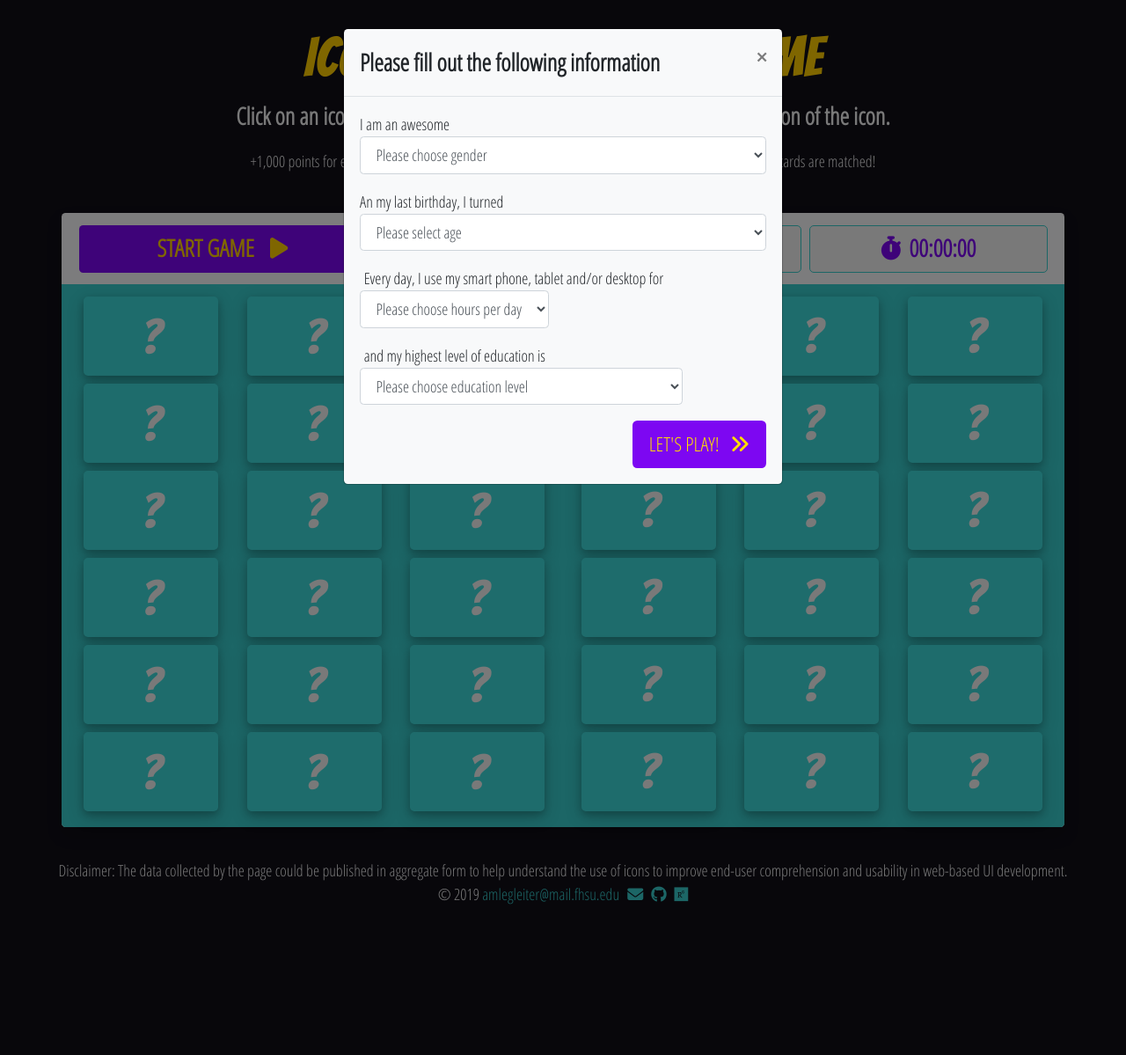
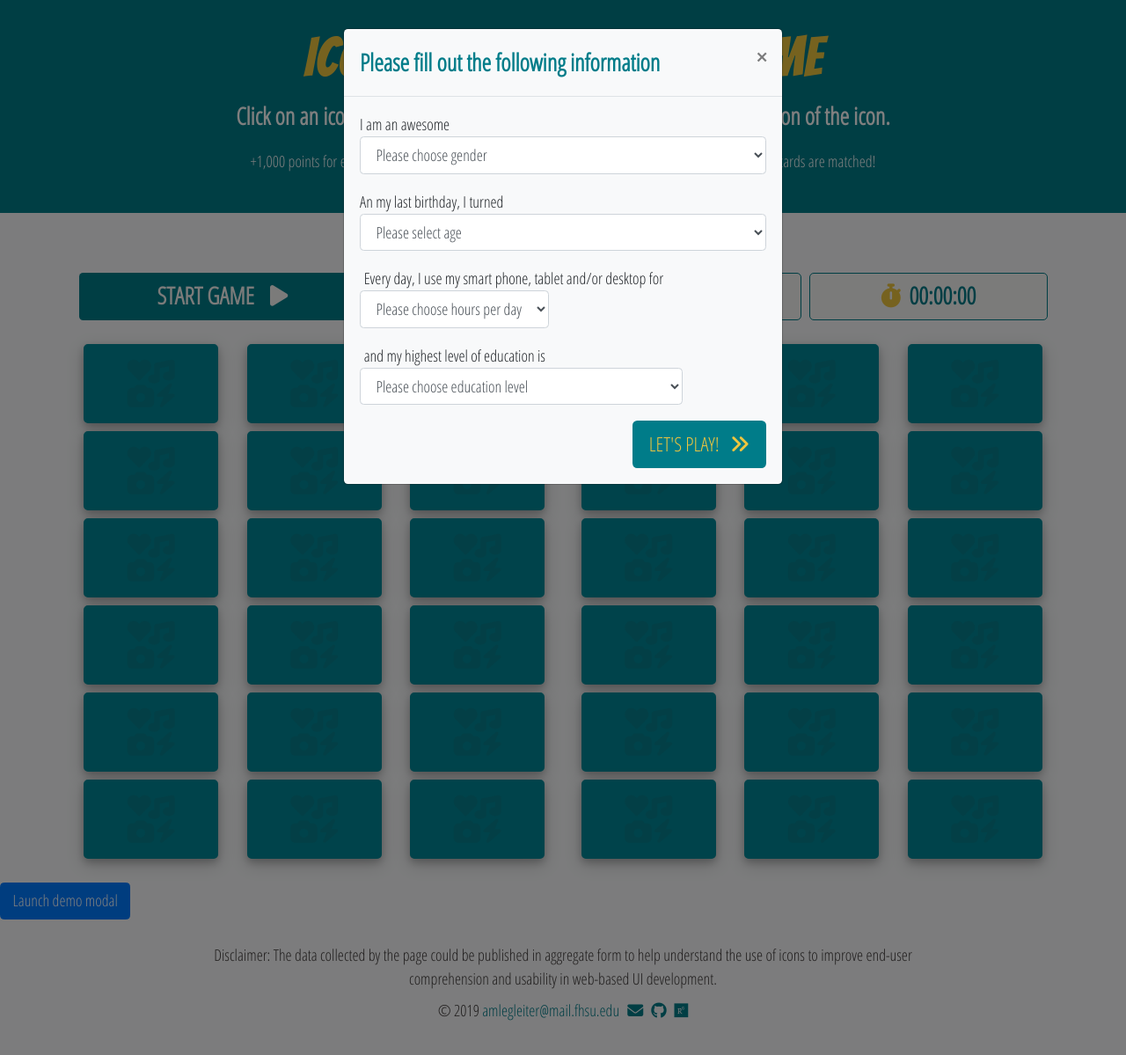
Before and after one commit to littleapple27/icon-match-game, a PHP site: page / in a window 1280 px wide. Shown: the top 1199 px of the page at 88% size. Run offline with PHP 8.4, Linux system fonts and the light colour scheme; some libraries are stand-ins or nearby versions.

Commit message:
color scheme update + js-cookie via CDN & initial test cookie

```diff
--- a/css/custom.scss
+++ b/css/custom.scss
@@ -1,28 +1,26 @@
 @import url("https://fonts.googleapis.com/css?family=Bangers|Open+Sans+Condensed:300&display=swap");
 
-$teal: rgb(56, 204, 204);
-$lt-teal: #3dd9d9;
-$purple: hsl(270, 94%, 49%);
-$yellow: #fc0;
-$white: #f2f2f2;
-$grey: #909095;
+$color-1:rgb(0, 124, 137);
+$color-1rgba75:rgba(0, 124, 137,0.75);
+$color-1-lt: #008796;
+$color-2: #edc53f;
+$light: #efeeea!important;
+$white: #f6f6f4;
+$grey: #8c8c8c;
 $black: #0b0c10;
+$shade-dark: #403b3b;
 
 //// //////text styles////////////////////////
-.text-white {
-  color: $white !important;
+.text-shade-dark {
+  color: $shade-dark;
 }
 
-.text-teal {
-  color: $teal !important;
+.text-color-1 {
+  color: $color-1;
 }
 
-.text-purple {
-  color: $purple !important;
-}
-
-.text-yellow {
-  color: $yellow !important;
+.text-color-2 {
+  color: $color-2;
 }
 
 ///////////background styles/////////////////
@@ -30,53 +28,44 @@ $black: #0b0c10;
   background-color: rgba(255, 255, 255, 0.1);
 }
 
-.bg-yellow {
-  background-color: $yellow;
+.bg-color-2 {
+  background-color: $color-2;
 }
 
-.bg-teal {
-  background-color: $teal;
+.bg-color-1 {
+  background-color: $color-1;
 }
 
-.bg-lt-teal {
-  background-color: $lt-teal;
+.bg-color-1-lt {
+  background-color: $color-1-lt;
 }
 
-.bg-purple {
-  background-color: $purple;
-}
-
-.bg-dark {
-  background-color: #100e17 !important;
+.bg-light {
+  background-color: $light!important;
 }
 
 
 ///////////button styles/////////////////
-.btn-purple {
+.btn-color-1 {
   font-family: "Open Sans Condensed", sans-serif !important;
-  background-color: $purple !important;
+  background-color: $color-1 !important;
   border: 0;
   color: $white;
   text-transform: uppercase;
 }
 
-.btn-purple:hover {
+.btn-color-1:hover {
   font-family: "Open Sans Condensed", sans-serif !important;
-  background-color: rgba(125, 7, 242, 0.75) !important;
+  background-color: rgba(1, 124, 137, .75) !important;
   border: 0;
   color: $white !important;
 }
 
-.btn-outline-purple {
-  color: $purple;
-  font-family: "Open Sans Condensed", sans-serif;
-  border-color: $purple;
-}
 
 .outline-teal {
-  color: $purple;
+  color: $color-1;
   font-family: "Open Sans Condensed", sans-serif;
-  border: 1px solid $teal !important;
+  border: 1px solid $color-1 !important;
   border-radius: 5px;
   background-color: $white;
 }
@@ -84,7 +73,7 @@ $black: #0b0c10;
 /////// <a> hover style /////////
 a:hover {
   font-family: "Open Sans Condensed", sans-serif;
-  color: rgba(56, 204, 204, 1) !important;
+  color: rgba(1, 124, 137, .75) !important;
   text-decoration: underline;
 }
 
@@ -157,38 +146,49 @@ p {
 
 ///////////page styles/////////////////
 		.card {
+  width: 8.5rem;
+  height: 5rem;
+  border-radius: 5px;
   cursor: pointer;
+  font-size: 3em;
+			text-align: center;
+			line-height: 4.5rem;
+			margin: auto;
+			-webkit-touch-callout: none;
+			/* iOS Safari */
+			-webkit-user-select: none;
+			/* Safari */
+			-khtml-user-select: none;
+			/* Konqueror HTML */
+			-moz-user-select: none;
+			/* Firefox */
+			-ms-user-select: none;
+			/* Internet Explorer/Edge */
+			user-select: none;
+			/* Non-prefixed version, currently
+      supported by Chrome and Opera */
   }
+
 		.bigfont {
-  font-family: "Open Sans Condensed", sans-serif !important;
+			font-family: 'Open Sans Condensed', sans-serif !important;
 			font-size: 1.5rem !important;
 			font-weight: bold !important;
 		}
+
 		.lead {
 			font-size: 1.5rem !important;
 			font-weight: bold;
 		}
-.card {
-  font-size: 3em;
-  text-align: center;
-  line-height: 4.5rem;
-  margin: auto;
-  -webkit-touch-callout: none; /* iOS Safari */
-  -webkit-user-select: none; /* Safari */
-  -khtml-user-select: none; /* Konqueror HTML */
-  -moz-user-select: none; /* Firefox */
-  -ms-user-select: none; /* Internet Explorer/Edge */
-  user-select: none; /* Non-prefixed version, currently
-                                  supported by Chrome and Opera */
-}
+
 		.card-down {
-  color: #f2f2f2;
-  background-color: #3dd9d9;
-  font-family: "Bangers", sans-serif;
+			color: rgba(64, 59, 59, 0.1)!important;
+			background-color: $color-1-lt;
+			font-family: 'Bangers', sans-serif;
 			box-shadow: 0 4px 8px 0 rgba(0, 0, 0, 0.2), 0 6px 20px 0 rgba(0, 0, 0, 0.19);
-  border: 5px solid #3dd9d9 !important;
+			border: 5px solid $color-1-lt !important;
 			box-sizing: border-box;
 		}
+
 		.card-up {
 			display: flex;
 			align-items: center;
@@ -198,50 +198,57 @@ p {
 			line-height: 2.5rem;
 			margin: auto;
 			background-color: #eee;
-  color: #000;
+			color: $shade-dark !important;
 			border: 5px solid #eee !important;
 		}
+
 		#deck2 .card-up {
 			display: flex;
 			align-items: center;
 			justify-content: center;
 			align-items: center;
-  font-size: 1.25em;
-  font-family: "Open Sans Condensed", sans-serif;
+			font-size: 1.25em !important;
+			font-family: 'Open Sans Condensed', sans-serif;
 			text-align: center;
 			line-height: 1.3rem;
 			margin: auto;
 		}
+
 		.card-hover {
-  border: 5px solid rgba(125, 7, 242, 0.75) !important;
+			border: 5px solid $color-1rgba75!important;
 		}
+
 		.card-select {
-  border: 5px solid rgba(125, 7, 242, 0.75) !important;
+			border: 5px solid $color-1rgba75!important;
 		}
+
 		.btn-info-submit {
-  color: #ffdc00;
-  font-family: "Open Sans Condensed", sans-serif;
+			color: $color-2;
+			font-family: 'Open Sans Condensed', sans-serif;
 		}
+
 		.btn-info-submit:hover {
-  color: #fff;
+			color: #f6f6f4;
 		}
+
 		.card-click {
-  color: rgba(125, 7, 242, 0.75);
-  border: 5px solid rgba(125, 7, 242, 0.75) !important;
-  background-color: #efe0fe;
+			color: rgba(0, 124, 137, 0.75)!important;
+			border: 5px solid rgba(0, 124, 137, 0.75) !important;
+			background-color: rgba(0, 124, 137, 0.1);
 		}
+
 		.card-matched {
-  background-color: #ccc;
-  color: #999;
-  border: 5px solid #ccc !important;
+			background-color: #dbd9d2;
+			color: #8c8c8c;
+			border: 5px solid #dbd9d2!important;
 			cursor: default;
 		}
+
 
 .card {
   width: 8.5rem;
   height: 5rem;
   border-radius: 5px;
-  border: none !important;
 }
 
 //Media Queries
--- a/index.html
+++ b/index.html
@@ -17,116 +17,17 @@
 	<link href="https://fonts.googleapis.com/css?family=Roboto&display=swap" rel="stylesheet">
 	<link rel="stylesheet" href="css/custom.min.css">
 	<title>The Unambiguous Icon Project: A Case for Universal Icon Meanings</title>
-	<style>
-		.card {
-			cursor: pointer;
-		}
 
-		.bigfont {
-			font-family: 'Open Sans Condensed', sans-serif !important;
-			font-size: 1.5rem !important;
-			font-weight: bold !important;
-		}
-
-		.lead {
-			font-size: 1.5rem !important;
-			font-weight: bold;
-		}
-
-		.card {
-			font-size: 3em;
-			text-align: center;
-			line-height: 4.5rem;
-			margin: auto;
-			-webkit-touch-callout: none;
-			/* iOS Safari */
-			-webkit-user-select: none;
-			/* Safari */
-			-khtml-user-select: none;
-			/* Konqueror HTML */
-			-moz-user-select: none;
-			/* Firefox */
-			-ms-user-select: none;
-			/* Internet Explorer/Edge */
-			user-select: none;
-			/* Non-prefixed version, currently
-                                  supported by Chrome and Opera */
-		}
-
-		.card-down {
-			color: #f2f2f2;
-			background-color: #3DD9D9;
-			font-family: 'Bangers', sans-serif;
-			box-shadow: 0 4px 8px 0 rgba(0, 0, 0, 0.2), 0 6px 20px 0 rgba(0, 0, 0, 0.19);
-			border: 5px solid #3DD9D9 !important;
-			box-sizing: border-box;
-		}
-
-		.card-up {
-			display: flex;
-			align-items: center;
-			justify-content: center;
-			font-size: 2em;
-			text-align: center;
-			line-height: 2.5rem;
-			margin: auto;
-			background-color: #eee;
-			color: #000;
-			border: 5px solid #eee !important;
-		}
-
-		#deck2 .card-up {
-			display: flex;
-			align-items: center;
-			justify-content: center;
-			align-items: center;
-			font-size: 1.25em !important;
-			font-family: 'Open Sans Condensed', sans-serif;
-			text-align: center;
-			line-height: 1.3rem;
-			margin: auto;
-		}
-
-		.card-hover {
-			border: 5px solid rgba(125, 7, 242, 0.75) !important;
-		}
-
-		.card-select {
-			border: 5px solid rgba(125, 7, 242, 0.75) !important;
-		}
-
-		.btn-info-submit {
-			color: #FFDC00;
-			font-family: 'Open Sans Condensed', sans-serif;
-		}
-
-		.btn-info-submit:hover {
-			color: #FFF;
-		}
-
-		.card-click {
-			color: rgba(125, 7, 242, 0.75);
-			border: 5px solid rgba(125, 7, 242, 0.75) !important;
-			background-color: #EFE0FE;
-		}
-
-		.card-matched {
-			background-color: #ccc;
-			color: #999;
-			border: 5px solid #ccc !important;
-			cursor: default;
-		}
-	</style>
 </head>
 
-<body class="bg-dark">
+<body class="bg-light">
 
 	<!----Demographic Form Pop-Up Modal on Page Load---->
 	<section id="demoModal" class="modal fade" data-backdrop="static" data-keyboard="false">
 		<div class="modal-dialog">
 			<div class="modal-content bg-light text">
 				<div class="modal-header">
-					<h5 class="modal-title bigfont">Please fill out the following information</h5>
+					<h5 class="modal-title bigfont text-color-1">Please fill out the following information</h5>
 					<button type="button" class="close" data-dismiss="modal" aria-label="Close">
 						<span aria-hidden="true">&times;</span>
 					</button>
@@ -280,8 +181,8 @@
 							</p>
 						</div>
 						<div class="text-right">
-							<button type="submit" name="submit" value="submit"
-								class="btn btn-lg bg-purple btn-info-submit text-uppercase" id="lets-play-btn">Let's
+							<button
+								class="btn btn-lg bg-color-1 btn-info-submit text-uppercase" id="lets-play-btn">Let's
 								Play!&nbsp;&nbsp;<i class="fas fa-angle-double-right"></i></button>
 						</div>
 					</form>
@@ -291,9 +192,9 @@
 	</section>
 
 
-	<section class="container py-4 mb-0">
+	<section class="container-fluid py-4 mb-0 bg-color-1 text-white">
 
-		<h1 class="display-4 text-shadow text-center text-yellow">Icon <i class="fas fa-arrow-right"></i> Word Match
+		<h1 class="display-4 text-shadow text-center text-color-2">Icon <i class="fas fa-arrow-right"></i> Word Match
 			Game</h1>
 		<p class="text-white lead text-center">
 			Click on an icon and then on a word that matches the meaning or function of the icon.</p>
@@ -303,13 +204,13 @@
 	</section>
 
 	<!---Start button, score, clicks and timer section-->
-	<section class="container bg-light shadow mb-2 score-section rounded">
+	<section class="container mb-2 pt-5 score-section rounded">
 		<div
 			class="rounded-top py-2 text-center d-flex flex-column-reverse flex-sm-row align-content-sm-stretch justify-content-around">
 
 
 			<div class="m-1 align-content-sm-stretch flex-fill">
-				<button class="btn btn-md btn-purple start-btn btn-block bigfont text-yellow">Start
+				<button class="btn btn-md btn-color-1 start-btn btn-block bigfont text-color-2">Start
 					Game<i class="ml-3 fa fa-play"></i></button>
 			</div>
 
@@ -318,18 +219,18 @@
 
 			<div
 				class="outline-teal m-1 p-1  align-content-sm-stretch flex-fill d-flex align-items-center justify-content-center bigfont">
-				<p class="text-yellow mb-0 bigfont">
-					<i class="fa fa-star mr-2"></i><span class="score text-purple">00000</span></p>
+				<p class="text-color-2 mb-0 bigfont">
+					<i class="fa fa-star mr-2"></i><span class="score text-color-1">00000</span></p>
 			</div>
 			<div
 				class="outline-teal flex-fill align-content-sm-stretch m-1 p-1 d-flex align-items-center justify-content-center bigfont">
-				<p class="text-teal  mb-0 bigfont"><i class="fas fa-chess mr-2"></i>&nbsp;
-					<span class="moves text-purple">0</span></p>
+				<p class="text-color-2 mb-0 bigfont"><i class="fas fa-chess mr-2"></i>&nbsp;
+					<span class="moves text-color-1">0</span></p>
 			</div>
 			<div
 				class="outline-teal flex-fill align-content-sm-stretch m-1 p-1 d-flex align-items-center justify-content-center bigfont">
-				<p class="mb-0 bigfont text-purple">
-					<i class="fas fa-stopwatch mr-2"></i><span class="timer">00:00:00</span></p>
+				<p class="mb-0 bigfont text-color-2">
+					<i class="fas fa-stopwatch mr-2"></i><span class="timer text-color-1">00:00:00</span></p>
 			</div>
 
 
@@ -341,7 +242,7 @@
 		<!-- <form id="msform" method="post" action=""> ***removed: ask NC question about form****
 			<fieldset class="fieldset px-2"> -->
 
-		<div class="row bg-teal rounded-bottom p-1">
+		<div class="row rounded-bottom p-1">
 			<!---Inner Row--->
 			<div class="col-6 mb-1 rounded-left" id="icon-bank">
 				<!---Outer Column--->
@@ -368,12 +269,16 @@
 	</section>
 
 	<!-- End of Game Modal -->
+	<!-- Button trigger modal -->
+<button type="button" class="btn btn-primary" data-toggle="modal" data-target="#endGameModal">
+  Launch demo modal
+</button>
 	<div class="modal fade" id="endGameModal" tabindex="-1" role="dialog" aria-labelledby="exampleModalLabel"
 		aria-hidden="true" data-backdrop="static" data-keyboard="false">
 		<div class="modal-dialog" role="document">
 			<div class="modal-content bg-light">
 				<div class="text-center pt-3">
-					<h2 class="modal-title text-purple" id="exampleModalLabel">Congratulations <i
+					<h2 class="modal-title text-color-1" id="exampleModalLabel">Congratulations <i
 							class="fa fa-arrow-right"></i> You Win!</h2>
 					<p class="lead">You matched all of the icons!</p>
 					<!--- Remove button on final --->
@@ -384,51 +289,57 @@
 				<div class="modal-body">
 
 
-					<div class="bg-white text-purple border mx-5 py-1">
+					<div class="bg-white text-color-1 border mx-5 py-3">
 						<div class="modal-element text-center bigfont mb-2">
-							<i class="mr-2 fas fa-stopwatch"></i><span>Time :</span>
+							<span class="text-color-2"><i class="mr-2 fas fa-stopwatch"></i></span><span>Time :</span>
 						</div>
 						<div class="modal-element text-center bigfont mb-2">
-							<span class="text-teal"><i class="mr-2 fas fa-chess"></i></span><span>Moves :</span>
+							<span class="text-color-2"><i class="mr-2 fas fa-chess"></i></span><span>Moves :</span>
 						</div>
 						<div class="modal-element text-center bigfont mb-2">
-							<span class="text-yellow"><i class="mr-2 fas fa-star"></i></span><span> Score :</span>
+							<span class="text-color-2"><i class="mr-2 fas fa-star"></i></span><span> Score :</span>
 						</div>
 					</div>
 
 				</div>
 				<div class="bg-light">
 					<div class="py-4 d-flex flex-row justify-content-around">
-						<button class="btn btn-md bg-purple btn-info-submit text-uppercase">Leaderboard&nbsp;&nbsp;<i
+						<button class="btn btn-md bg-color-1 btn-info-submit text-uppercase">Leaderboard&nbsp;&nbsp;<i
 								class="fas fa-trophy"></i></button>
-						<button class="btn btn-md bg-purple btn-info-submit text-uppercase playAgain-btn">Play
+						<button class="btn btn-md bg-color-1 btn-info-submit text-uppercase playAgain-btn">Play
 							Again&nbsp;&nbsp;<i class="fas fa-gamepad"></i></button>
-						<button class="btn btn-md bg-purple btn-info-submit text-uppercase newPlayer-btn">New
+						<button class="btn btn-md bg-color-1 btn-info-submit text-uppercase newPlayer-btn">New
 							Player&nbsp;&nbsp;<i class="fas fa-user"></i></button>
 					</div>
 					<!--End of button flex group-->
-					<div class="py-2 text-center bg-purple text-white text-uppercase">Thank you for playing!</div>
+					<div class="py-2 text-center bg-color-1 text-white text-uppercase">Thank you for playing!</div>
 				</div>
 			</div>
 		</div>
 	</div>
 
-	<footer class="p-4 text-center text-white text-small">
+	<footer class="col-lg-8 col-md-10 col-12 mx-auto p-4 text-center text-shade-dark text-small">
 		<div>Disclaimer: The data collected by the page could be published in aggregate form to help understand the use
 			of icons to improve end-user comprehension and usability in web-based UI development.</div>
 
-		<div>&copy; 2019 <a href="mailto:amlegleiter@mail.fhsu.edu" class="text-teal"> amlegleiter@mail.fhsu.edu<i
-					class="ml-2 fas fa-envelope"></i></a><a class="text-teal"
+		<div class="mt-2">&copy; 2019 <a href="mailto:amlegleiter@mail.fhsu.edu" class="text-color-1"> amlegleiter@mail.fhsu.edu<i
+					class="ml-2 fas fa-envelope"></i></a><a class="text-color-1"
 				href="https://github.com/littleapple27/case-for-universal-meanings" target="_blank"><i
-					class="fab fa-github ml-2"></i></a><a class="text-teal"
+					class="fab fa-github ml-2"></i></a><a class="text-color-1"
 				href="https://www.researchgate.net/publication/339004734_Flat-Design_Icon_Sets_a_Case_for_Universal_Meanings"><i
 					class="fab fa-researchgate ml-2"></i></a></div>
 	</footer>
 	<script src="https://code.jquery.com/jquery-3.3.1.min.js"></script>
 	<script src="https://stackpath.bootstrapcdn.com/bootstrap/4.3.1/js/bootstrap.min.js">
 	</script>
+	<script src="https://cdn.jsdelivr.net/npm/js-cookie@2/src/js.cookie.min.js"></script>
 	<script src="js/shuffle.js"></script>
 	<script src="js/game.js"></script>
+	<script src="js/game-cookie.js"></script>
+
+
+
+
 </body>
 
 </html>
--- /dev/null
+++ b/js/game-cookie.js
@@ -0,0 +1 @@
+Cookies.set('user','shawn');
```
Also changed, not shown: css/custom.css (+57 -72 lines), js/game.js (+4 -4 lines), js/js-cookie.js (added, +163 -0 lines), css/custom.min.css. Lines whose indentation alone changed are shown as unchanged.
